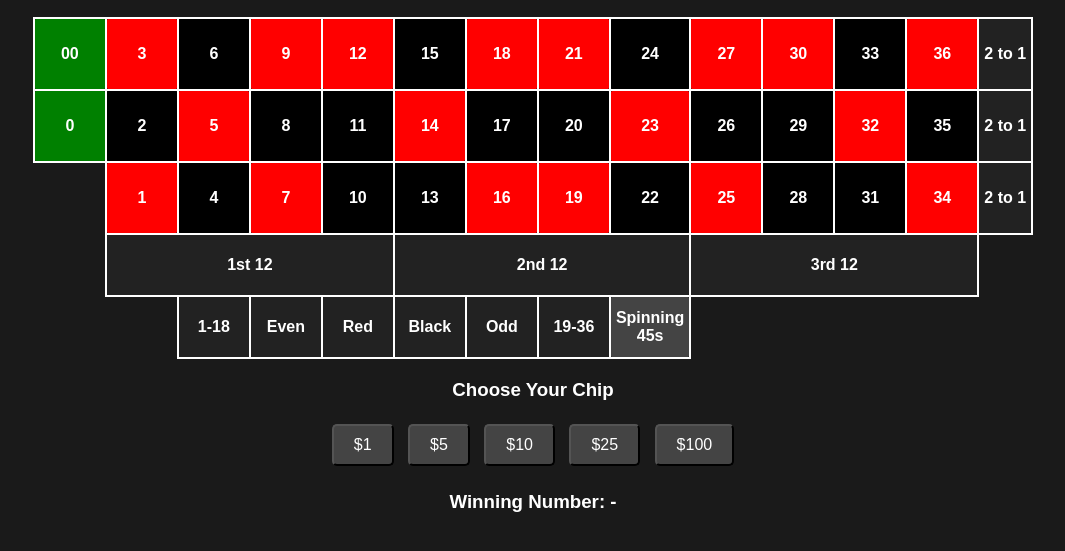
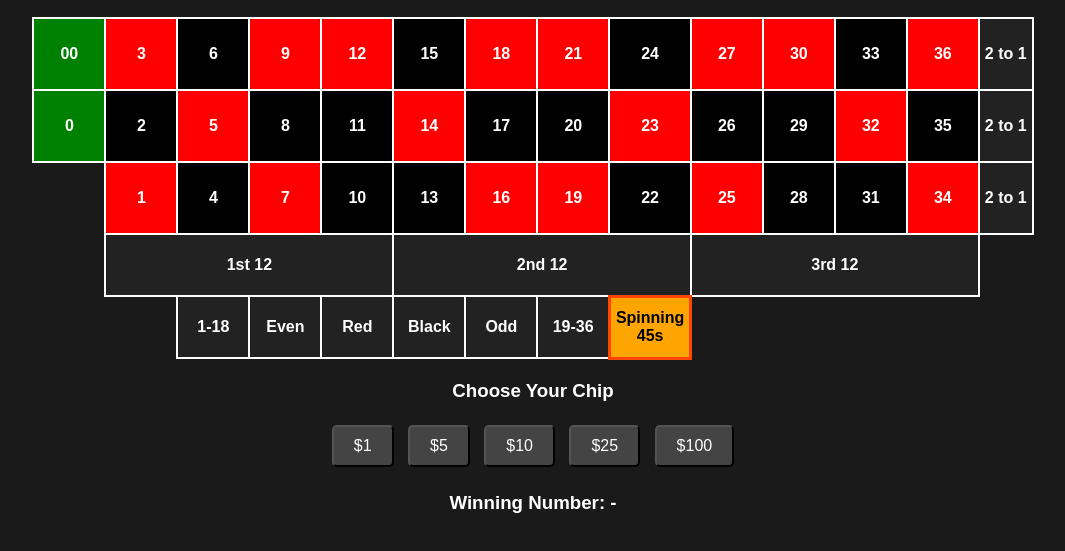
Before and after one commit to HerveP12/Spinning-45s, a plain HTML site: page index.html in a window 1280 px wide. Shown: the part 305-856 px from the top of the page, without its empty margins (107-1172 px from the left). Drawn offline with Linux system fonts and the light colour scheme.

Commit message:
Update style.css

```diff
--- a/style.css
+++ b/style.css
@@ -124,3 +124,17 @@ h2 {
   text-align: center;
   margin-bottom: 10px;
 }
+.unique-sidebet {
+  background-color: #ffa500; /* Bright orange for uniqueness */
+  color: black;
+  font-weight: bold;
+  border: 3px solid #ff4500; /* Red-orange border */
+  text-align: center;
+  vertical-align: middle;
+  border-radius: 5px; /* Rounded corners */
+}
+
+.unique-sidebet:hover {
+  background-color: #ffcc66; /* Lighter orange on hover */
+  cursor: pointer;
+}
```
